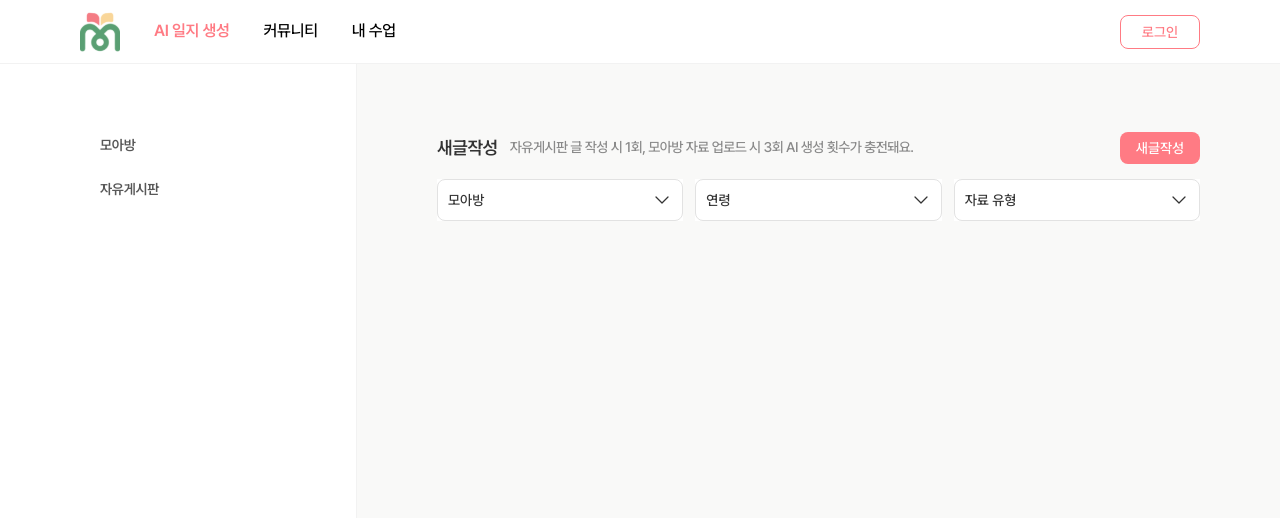
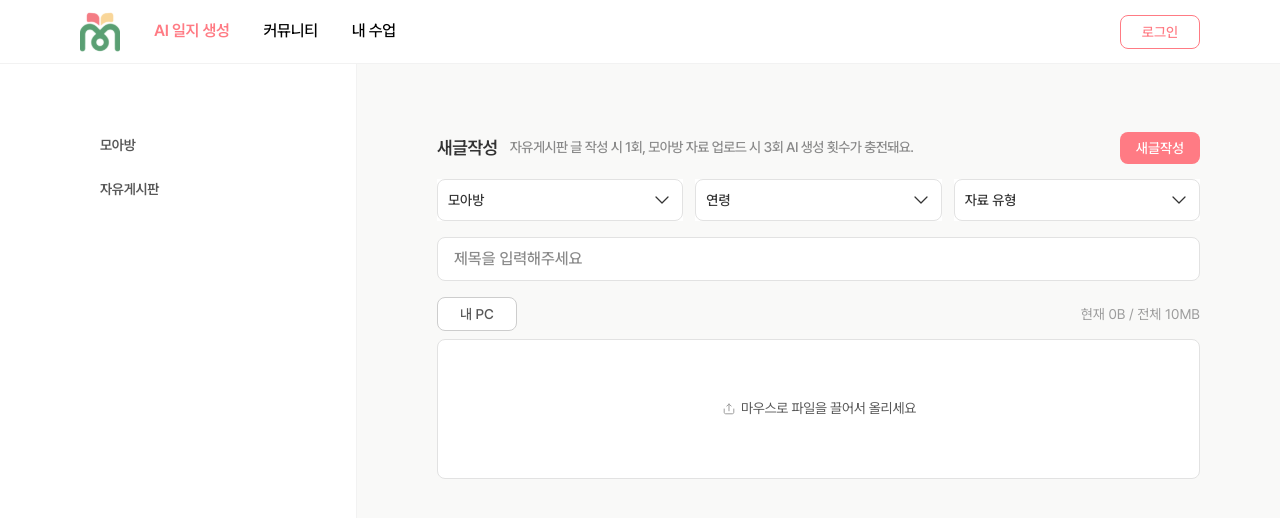
Before and after one commit to 7-baduki/moassam-frontend, a Next.js app: page /community/write in a window 1280 px wide. Shown: the top 518 px of the page. Built offline with nearby package versions, Linux system fonts and the light colour scheme.

Commit message:
feature: 파일 업로드 구현 (#39)

```diff
--- a/app/assets/icons/index.ts
+++ b/app/assets/icons/index.ts
@@ -21,3 +21,5 @@ export { default as ViewCountIcon } from './ViewCountIcon.svg';
 export { default as XCircleIcon } from './XCircleIcon.svg';
 export { default as XIcon } from './XIcon.svg';
 export { default as ToastWarningIcon } from './ToastWarningIcon.svg';
+export { default as UploadDragIcon } from './UploadDragIcon.svg';
+export { default as UploadXIcon } from './UploadXIcon.svg';
--- /dev/null
+++ b/components/community/write/WriteFileUpload.tsx
@@ -0,0 +1,139 @@
+'use client';
+
+import { useRef, useState } from 'react';
+import { Button } from '@/components/common/button/Button';
+import { UploadDragIcon, UploadXIcon } from '@/app/assets/icons';
+
+const MAX_SIZE_MB = 10;
+const MAX_SIZE_BYTES = MAX_SIZE_MB * 1024 * 1024;
+
+interface WriteFileUploadProps {
+  files: File[];
+  onChange: (files: File[]) => void;
+}
+
+function formatBytes(bytes: number): string {
+  if (bytes < 1024) return `${bytes}B`;
+  if (bytes < 1024 * 1024) return `${(bytes / 1024).toFixed(0)}KB`;
+  return `${(bytes / 1024 / 1024).toFixed(1)}MB`;
+}
+
+export default function WriteFileUpload({ files, onChange }: WriteFileUploadProps) {
+  const inputRef = useRef<HTMLInputElement>(null);
+  const [isDragging, setIsDragging] = useState(false);
+
+  const totalBytes = files.reduce((sum, file) => sum + file.size, 0);
+
+  function addFiles(incoming: FileList | null) {
+    if (!incoming) return;
+    const next = [...files, ...Array.from(incoming)];
+    const nextBytes = next.reduce((sum, file) => sum + file.size, 0);
+    if (nextBytes > MAX_SIZE_BYTES) return;
+    onChange(next);
+  }
+
+  function removeFile(index: number) {
+    onChange(files.filter((_, i) => i !== index));
+  }
+
+  function handleDragOver(e: React.DragEvent) {
+    e.preventDefault();
+    setIsDragging(true);
+  }
+
+  function handleDragLeave() {
+    setIsDragging(false);
+  }
+
+  function handleDrop(e: React.DragEvent) {
+    e.preventDefault();
+    setIsDragging(false);
+    addFiles(e.dataTransfer.files);
+  }
+
+  return (
+    <div className="flex flex-col gap-2">
+      <div className="flex items-center justify-between">
+        <Button
+          size="sm"
+          variant="ghost"
+          onClick={() => inputRef.current?.click()}
+          className="border border-black-400 bg-white"
+        >
+          내 PC
+        </Button>
+        <span className="text-sm text-black-500">
+          현재 {formatBytes(totalBytes)} / 전체 {MAX_SIZE_MB}MB
+        </span>
+        <input
+          ref={inputRef}
+          type="file"
+          multiple
+          className="hidden"
+          onChange={(e) => addFiles(e.target.files)}
+        />
+      </div>
+
+      <div
+        onDragOver={handleDragOver}
+        onDragLeave={handleDragLeave}
+        onDrop={handleDrop}
+        className={`relative h-35 overflow-y-auto rounded-lg border border-black-300 transition-colors ${isDragging ? 'border-dashed border-pink-500 bg-pink-50' : 'bg-white'}`}
+      >
+        {isDragging && (
+          <div className="absolute inset-0 z-10 flex items-center justify-center rounded-lg bg-pink-50">
+            <p className="text-base font-semibold text-pink-500">업로드할 파일을 여기에 놓으세요</p>
+          </div>
+        )}
+        {files.length === 0 ? (
+          <div className="flex h-full items-center justify-center gap-1 text-sm text-black-700">
+            <UploadDragIcon className="block" />
+            <p className="typo-line-m2" aria-label="업로드 안내 문구">
+              마우스로 파일을 끌어서 올리세요
+            </p>
+          </div>
+        ) : (
+          <table className="w-full text-xs leading-none">
+            <thead className="sticky top-0 bg-black-100">
+              <tr className="h-8 border-b border-black-200 align-middle text-black-500">
+                <th className="w-8 pl-3 align-middle">
+                  <button
+                    type="button"
+                    onClick={() => onChange([])}
+                    className="flex items-center justify-center"
+                  >
+                    <UploadXIcon width={16} height={16} className="block text-black-400" />
+                  </button>
+                </th>
+                <th className="text-left align-middle font-medium">파일명</th>
+                <th className="pr-8 text-center align-middle font-medium">용량</th>
+              </tr>
+            </thead>
+            <tbody>
+              {files.map((file, index) => (
+                <tr
+                  key={index}
+                  className="h-8 border-b border-black-100 align-middle last:border-none"
+                >
+                  <td className="pl-3 align-middle">
+                    <button
+                      type="button"
+                      onClick={() => removeFile(index)}
+                      className="flex items-center justify-center"
+                    >
+                      <UploadXIcon width={16} height={16} className="block" />
+                    </button>
+                  </td>
+                  <td className="align-middle text-sm text-black-800">{file.name}</td>
+                  <td className="pr-8 text-center align-middle text-xs text-black-600">
+                    {formatBytes(file.size)}
+                  </td>
+                </tr>
+              ))}
+            </tbody>
+          </table>
+        )}
+      </div>
+    </div>
+  );
+}
--- a/components/community/write/WriteForm.tsx
+++ b/components/community/write/WriteForm.tsx
@@ -2,6 +2,8 @@
 
 import { useState } from 'react';
 import WriteCategorySelect from './WriteCategorySelect';
+import WriteTitleInput from './WriteTitleInput';
+import WriteFileUpload from './WriteFileUpload';
 import type { BoardType, WriteFormValues } from './write.type';
 
 interface WriteFormProps {
@@ -28,6 +30,8 @@ export default function WriteForm({ initialBoard }: WriteFormProps) {
   return (
     <div className="flex flex-col gap-4">
       <WriteCategorySelect values={values} onChange={handleChange} />
+      <WriteTitleInput value={values.title} onChange={(value) => handleChange('title', value)} />
+      <WriteFileUpload files={values.files} onChange={(files) => handleChange('files', files)} />
     </div>
   );
 }
```
Also changed, not shown: app/assets/icons/UploadDragIcon.svg (added), app/assets/icons/UploadXIcon.svg (added).
